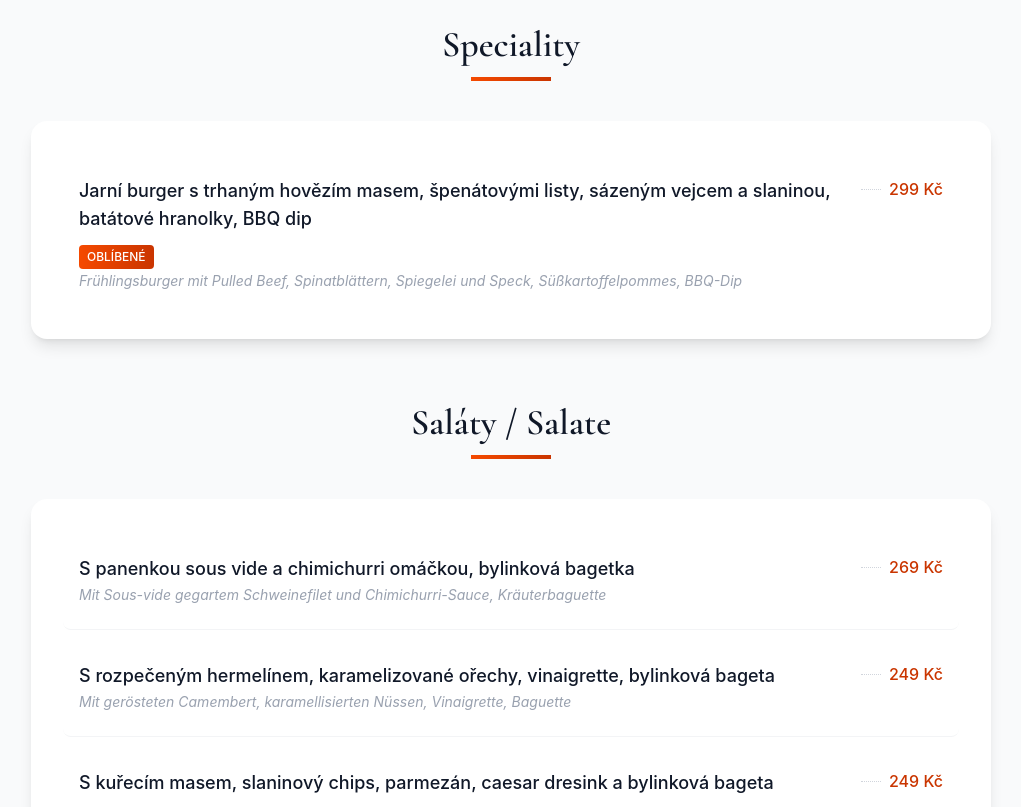
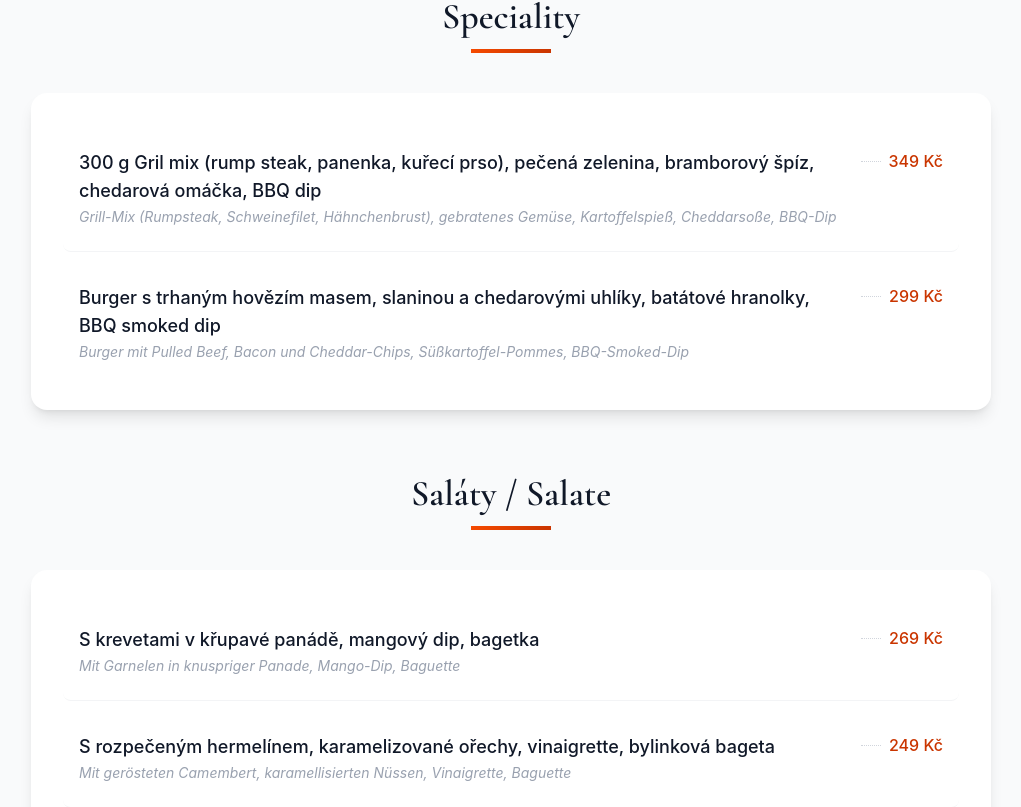
Before and after one commit to mesconliska-maker/Z-meck-restaurace, a React (Vite) app: page /menu in a window 1280 px wide. Shown: the part 1646-2453 px from the top of the page, without its empty margins (129-1150 px from the left). Built offline with nearby package versions, Linux system fonts and the light colour scheme.

Commit message:
Update Menu.tsx

```diff
--- a/src/app/pages/Menu.tsx
+++ b/src/app/pages/Menu.tsx
@@ -8,8 +8,8 @@ const menuCategories = [
     items: [
       { name: "100 g Tatarský biftek, 3 ks topinek", nameDe: "Tatar Beafsteak, 3 st geröstete Brotscheiben", price: "175 Kč" },
       { name: "80 g Hovězí carpaccio, parmezán, capary, bylinková bagetka", nameDe: "Rindercarpaccio, Parmesan, Kapern und Baguette", price: "175 Kč" },
-      { name: "100 g Carpaccio z červené řepy s kozím sýrem a karamelizovanými ořechy, bylinková bageta", nameDe: "Rote-Bete-Carpaccio mit Ziegenkäse und karamellisierten Nüssen, Kräuterbaguette", price: "159 Kč" },
-      { name: "100 g Krevetový špíz (2 ks), wakame salát, dip z medvědího česneku", nameDe: "Garnelenspieß (2 Stk.), Wakame-Salat, Bärlauch-Dip", price: "175 Kč" }
+      { name: "100 g Krevety v křupavé panádě, mangovo-limetkový dip, wakame salát, bagetka", nameDe: "Garnelen in knuspriger Panade, Mango-Limetten-Dip, Wakame-Salat, Baguette", price: "179 Kč" },
+      { name: "150 g Caprese s mozarellou Burrata, bagetka", nameDe: "Caprese mit Burrata-Mozzarella, Baguette", price: "169 Kč" }
     ]
   },
   {
@@ -25,14 +25,15 @@ const menuCategories = [
     id: 3,
     name: "Speciality",
     items: [
-      { name: "Jarní burger s trhaným hovězím masem, špenátovými listy, sázeným vejcem a slaninou, batátové hranolky, BBQ dip", nameDe: "Frühlingsburger mit Pulled Beef, Spinatblättern, Spiegelei und Speck, Süßkartoffelpommes, BBQ-Dip", price: "299 Kč", popular: true }
+      { name: "300 g Gril mix (rump steak, panenka, kuřecí prso), pečená zelenina, bramborový špíz, chedarová omáčka, BBQ dip", nameDe: "Grill-Mix (Rumpsteak, Schweinefilet, Hähnchenbrust), gebratenes Gemüse, Kartoffelspieß, Cheddarsoße, BBQ-Dip", price: "349 Kč" },
+      { name: "Burger s trhaným hovězím masem, slaninou a chedarovými uhlíky, batátové hranolky, BBQ smoked dip", nameDe: "Burger mit Pulled Beef, Bacon und Cheddar-Chips, Süßkartoffel-Pommes, BBQ-Smoked-Dip", price: "299 Kč" }
     ]
   },
   {
     id: 4,
     name: "Saláty / Salate",
     items: [
-      { name: "S panenkou sous vide a chimichurri omáčkou, bylinková bagetka", nameDe: "Mit Sous-vide gegartem Schweinefilet und Chimichurri-Sauce, Kräuterbaguette", price: "269 Kč" },
+      { name: "S krevetami v křupavé panádě, mangový dip, bagetka", nameDe: "Mit Garnelen in knuspriger Panade, Mango-Dip, Baguette", price: "269 Kč" },
       { name: "S rozpečeným hermelínem, karamelizované ořechy, vinaigrette, bylinková bageta", nameDe: "Mit gerösteten Camembert, karamellisierten Nüssen, Vinaigrette, Baguette", price: "249 Kč" },
       { name: "S kuřecím masem, slaninový chips, parmezán, caesar dresink a bylinková bageta", nameDe: "Mit Hühnerfleisch, Speckchips, Parmesan Käse, Caesar Dressing, Baguette", price: "249 Kč", popular: true }
     ]
@@ -42,7 +43,7 @@ const menuCategories = [
     name: "Bezmasá jídla / Vegetarisches Essen",
     items: [
       { name: "150 g Smažený sýr, tatarka", nameDe: "Panierter Käse, Remoulade", price: "159 Kč" },
-      { name: "150 g Rozpečený hermelín s pečenou jarní zeleninou, bylinkový dip, bagetka", nameDe: "Überbackener Hermelin mit geröstetem Frühlingsgemüse, Kräuterdip, Baguette", price: "189 Kč" },
+      { name: "150 g Rozpečený hermelín s pečenou zeleninou, bylinkový dip, bagetka", nameDe: "Überbackener Hermelin mit geröstetem Gemüse, Kräuterdip, Baguette", price: "189 Kč" },
       { name: "200 g Smažený sýrový talíř (eidam, niva, balkánský sýr, hermelín), spousta čerstvé zeleniny, bylinkový dip, brusinky", nameDe: "Frittierter Käseteller (Edamer, Blauschimmelkäse, Balkan-Käse, Hermelinkäse), viel frisches Gemüse, Kräuterdip, Preiselbeeren", price: "229 Kč" }
     ]
   },
@@ -50,19 +51,18 @@ const menuCategories = [
     id: 6,
     name: "Ryby / Fisch",
     items: [
-      { name: "200 g Losos filet s limetkovou omáčkou a zeleným chřestem, batátové hranolky", nameDe: "Lachsfilet mit Limettensauce und grünem Spargel, Süßkartoffelpommes", price: "329 Kč", popular: true },
-      { name: "200 g Losos filet s bylinkovým máslem a spoustou čerstvé zeleniny, chimichurri dip", nameDe: "Lachsfilet mit Kräuterbutter, viel frischem Gemüse, Chimichurri dip", price: "329 Kč" }
+      { name: "200 g Losos filet s mangovo-limetkovou omáčkou, wakame salátek, batátové hranolky", nameDe: "Lachsfilet mit Mango-Limetten-Soße, Wakame-Salat, Süßkartoffel-Pommes", price: "329 Kč" },
+      { name: "200 g Losos filet s bylinkovým máslem a spoustou čerstvé zeleniny, creme fraiche, tomatová salsa", nameDe: "Lachsfilet mit Kräuterbutter und viel frischem Gemüse, Crème fraîche, Tomatensalsa", price: "329 Kč" }
     ]
   },
   {
     id: 7,
     name: "Drůbež / Geflügel",
     items: [
-      { name: "200 g BBQ smoked kuřecí medailonky, restovaná jarní zelenina, cibulové kroužky, chimichurri dip", nameDe: "BBQ Smoked Hähnchenmedaillons, sautiertes Frühlingsgemüse, Zwiebelringe, Chimichurri-Dip", price: "279 Kč" },
-      { name: "200 g Plněné kuřecí prso s mozzarellou a sušenými rajčaty, pikantní tomatová omáčka, opečený pařížský brambor", nameDe: "Gefüllte Hähnchenbrust mit Mozzarella und getrockneten Tomaten, pikante Tomatensauce, gebratene Parisienne-Kartoffeln", price: "279 Kč", popular: true },
-      { name: "200 g Mini bramborové noky s kuřecím masem, špenátovými listy a smetanou", nameDe: "Mini-Kartoffelgnocchi mit Hähnchenfleisch, Spinatblättern und Sahne", price: "249 Kč" },
+      { name: "200 g Kuřecí medailonky BBQ sweet chilli, restovaná zelenina, cibulové kroužky, creme fraiche", nameDe: "Hähnchenmedaillons mit BBQ-Sweet-Chili-Soße, gebratenem Gemüse, Zwiebelringen und Crème fraîche", price: "279 Kč" },
+      { name: "200 g Mini bramborové noky s kuřecím masem, cherry rajčátky a jemnou tomatovou omáčkou, parmezán", nameDe: "Mini-Kartoffelgnocchi mit Hähnchenfleisch, Kirschtomaten und einer milden Tomatensoße, Parmesan", price: "259 Kč" },
       { name: "200 g Kuřecí steak s bylinkovým máslem, spousta čerstvé zeleniny, bylinkový dip a tomatová salsa", nameDe: "Hähnchensteak mit Kräuterbutter, reichlich frischem Gemüse, Kräuterdip und Tomatensalsa", price: "269 Kč" },
-      { name: "200 g Kachní prso s pikantní jarní zeleninou, šťouchaný bylinkový brambor", nameDe: "Entenbrust mit pikantem Frühlingsgemüse, gestampfte Kräuterkartoffeln", price: "299 Kč" },
+      { name: "200 g Kachní prso s pikantní zeleninou, šťouchaný bylinkový brambor", nameDe: "Entenbrust mit pikantem Gemüse, gestampfte Kräuterkartoffeln", price: "299 Kč" },
       { name: "200 g Smažený kuřecí řízek obalený v sezamu", nameDe: "Hühnerschnitzel in Sezam paniert", price: "189 Kč" }
     ]
   },
@@ -71,21 +71,27 @@ const menuCategories = [
     name: "Vepřové maso / Schwein",
     items: [
       { name: "200 g Vepřové medailonky s hříbkovou omáčkou", nameDe: "Schweinemedailons mit Steinpilzsauce", price: "259 Kč" },
-      { name: "200 g Marinovaný špalíček BBQ smoked, grilovaná jarní zelenina, cibulové kroužky, dip z medvědího česneku", nameDe: "Marinierter BBQ-Smoked Schweinefilet, gegrilltes Frühlingsgemüse, Zwiebelringe, Bärlauch-Dip", price: "299 Kč", popular: true },
-      { name: "200 g Špalíček z vepřové panenky, pikantní hořčičná omáčka, opečený pařížský brambor, slaninový chips", nameDe: "Schweinefilet, pikante Senfsauce, gebratene Parisienne-Kartoffeln, Speck-Chips", price: "299 Kč" },
-      { name: "200 g Řízečky z panenky v panko strouhance, šťouchaný slaninový brambor, zelný salát s křenem", nameDe: "Schnitzel (Schweinefile), Speckkartoffeln mit Zwiebel, Krautsalat mit Meerrettich", price: "299 Kč" },
-      { name: "200 g Smažený vepřový řízek", nameDe: "Schweineschnitzel paniert", price: "189 Kč" }
+      { name: "200 g Marinovaný špalíček BBQ sweet chilli, pečená zelenina, cibulové kroužky, creme fraiche", nameDe: "Marinierter BBQ sweet chilli Schweinefilet, Grillgemüse, Zwiebelringe, Creme Fraiche", price: "299 Kč", popular: true },
+      { name: "200 g Smažený vepřový řízek", nameDe: "Schweineschnitzel paniert", price: "189 Kč" },
+      { name: "200 g Řízečky z panenky v panko strouhance, šťouchaný slaninový brambor, zelný salát s křenem", nameDe: "Schnitzel (Schweinefile), Speckkartoffeln mit Zwiebel, Krautsalat mit Meerrettich", price: "299 Kč" }
     ]
   },
   {
     id: 9,
     name: "Hovězí maso / Rind",
     items: [
-      { name: "200 g Hovězí steak na barevném pepři, pečená pikantní jarní zelenina, cibulové kroužky, dip z medvědího česneku", nameDe: "Rindersteak mit buntem Pfeffer, geröstetem pikantem Frühlingsgemüse, Zwiebelringe, Bärlauch-Dip", price: "420 Kč", popular: true }
+      { name: "200 g Hovězí steak na barevném pepři, hráškové lusky se slaninou a cibulové kroužky, creme fraiche", nameDe: "Rindersteak mit buntem Pfeffer, Zuckerschoten mit Speck und Zwiebelringen, Crème fraîche", price: "420 Kč", popular: true }
     ]
   },
   {
     id: 10,
+    name: "Dětské jídlo / Kinder Menü",
+    items: [
+      { name: "100 g Kuřecí řízek, hranolky, kečup", nameDe: "Hähnchenschnitzel, Pommes Frites, Ketschup", price: "179 Kč" }
+    ]
+  },
+  {
+    id: 11,
     name: "Přílohy / Beilagen",
     items: [
       { name: "180 g Hranolky s chedarovým přelivem posypané drcenou cibulkou se slaninou", nameDe: "Pommes mit Chedar Sosse und Zwiebelspeck", price: "75 Kč" },
@@ -101,13 +107,6 @@ const menuCategories = [
       { name: "180 g Zelný salát", nameDe: "Kräutersalat", price: "47 Kč" },
       { name: "80 g Kečup", nameDe: "Ketschup", price: "25 Kč" },
       { name: "80 g Tatarská omáčka", nameDe: "Remoulade", price: "35 Kč" }
-    ]
-  },
-  {
-    id: 11,
-    name: "Dětské jídlo / Kinder Menü",
-    items: [
-      { name: "100 g Kuřecí řízek, hranolky, kečup", nameDe: "Hähnchenschnitzel, Pommes Frites, Ketschup", price: "179 Kč" }
     ]
   },
   {
@@ -208,7 +207,7 @@ export function Menu() {
               Všechna poloviční hlavní jídla = polovina ceny + 30 Kč
             </p>
             <p className="text-gray-700 mb-2">
-              Alergeny a další informace o jídlech rádi sdělíme na vyžádání.
+              Veškeré alergeny jsou na požádání u obsluhy.
             </p>
             <p className="text-sm text-gray-600">
               Ceny jsou uvedeny včetně DPH. Změna cen vyhrazena.
```
